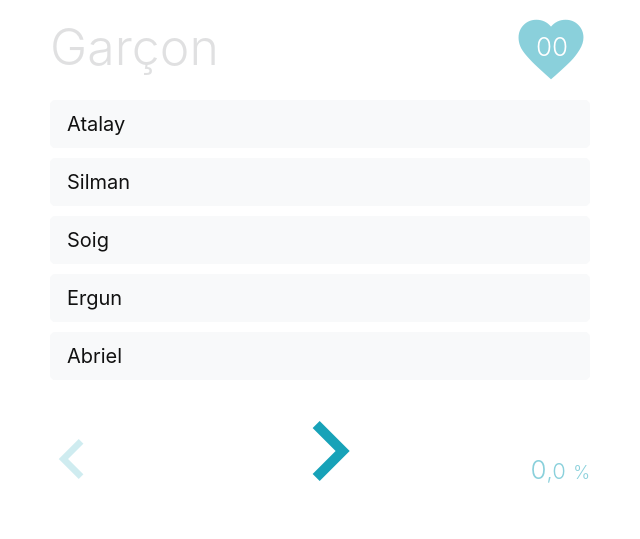
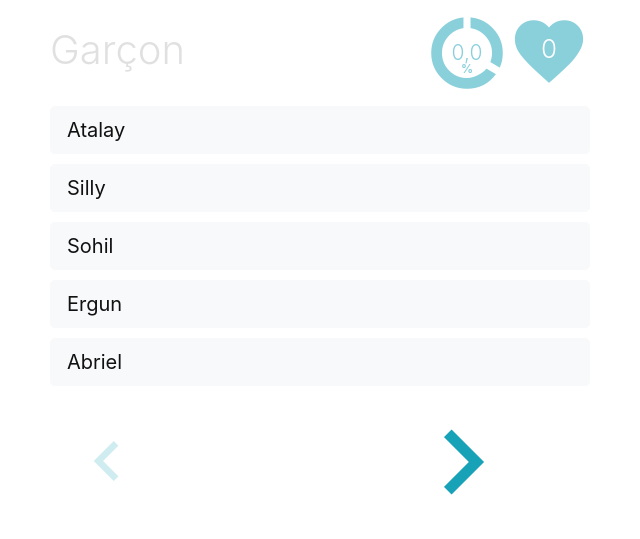
Before and after one commit to wincelau/prenoms, a plain HTML site: page index.html in a window 1280 px wide. Shown: the whole page, without its empty margins (320-960 px from the left). Drawn offline with nearby package versions, Linux system fonts and the light colour scheme.

Commit message:
Mise en forme

```diff
--- a/app.js
+++ b/app.js
@@ -91,12 +91,10 @@ var updatePanier = function() {
         nbFavoris++;
     }
 
-    $('#panier').html((nbFavoris+"").padStart(2, "0"));
+    $('#panier').html((nbFavoris));
 }
 
 var nouvelleListe = function() {
-    var listeATirer = [];
-
     $('#liste_prenoms .liste_prenoms_item').each(function() {
         prenoms_presentes.push($(this).attr('data-prenom'));
     });
@@ -105,22 +103,18 @@ var nouvelleListe = function() {
 
     $('#liste_prenoms .liste_prenoms_item').addClass('disabled');
 
-    for (i in prenoms) {
-        var prenom = prenoms[i];
-        var nb_exemplaire = 1;
+    var listeATirer = prenoms.filter(function(prenom) {
 
-        for (j = 1; j <= nb_exemplaire; j++) {
-            listeATirer.push(prenom);
-        }
-    }
+        return prenoms_presentes.indexOf(prenom) === -1;
+    });
+
     $('#liste_prenoms').html(null);
     for (i = 1; i <= nb_prenoms_propose; i++) {
         setPrenomsInListe(listeATirer);
     }
     var pourcentage = (prenoms_presentes.length * 100 / prenoms.length);
 
-    $('#progression_integer').html((Math.trunc(pourcentage)+""));
-    $('#progression_decimal').html(","+(pourcentage.toFixed(1)+"").split(".")[1]);
+    $('#progression').html(pourcentage.toFixed(1).replace(".", ","));
 }
 
 var setPrenomsInListe = function(listeATirer) {
@@ -130,30 +124,13 @@ var setPrenomsInListe = function(listeATirer) {
         return;
     }
 
-    var indexSearch = listeATirer.indexOf(prenom);
-    while(indexSearch !== -1) {
-        listeATirer.splice(indexSearch, 1);
-        indexSearch = listeATirer.indexOf(prenom);
-    };
-
-    var point = null;
-    if(choisi[prenom] || choisi[prenom] === 0) {
-        point = choisi[prenom];
-    }
-    /*var couleur = "info";
-    if(point > 0) {
-        couleur = "success";
-    }
-    if(point < 0) {
-        couleur = "danger";
-    }*/
-
+    var isFavoris = (favoris[prenom]) ? true : false;
     var element = $("<a href='javascript:void(0)' style='margin-bottom: 10px;' class='btn btn-block btn-lg btn-light liste_prenoms_item text-left'></a>");
     element.attr('data-prenom', prenom);
-    element.html(prenom);
-    if(point !== null) {
-        //element.append(" <small class='float-right text-"+couleur+"' style='opacity: 0.5;'>" + point + " point(s)</small>");
+    if(isFavoris) {
+        element.html('<i style="font-size: 30px;" class="material-icons float-right">favorite</i>');
     }
+    element.html(element.html()+prenom);
     $('#liste_prenoms').append(element);
 }
 
--- a/index.html
+++ b/index.html
@@ -13,21 +13,32 @@
     <div class="container lead">
         <div class="row justify-content-md-center">
             <div class="col-sm-12 col-md-8 col-lg-6">
-                <div class="" style="margin-bottom: 20px; margin-top: 10px; height: 70px; position: relative;">
-                    <span id="panier_container" style="position: absolute; right: 0; opacity: 0.5;"><span style="position: relative; display:inline-block;" class="text-info"><span id="panier" style="position: absolute; top: 17px; left: 24px; font-size: 26px; color: white;">00</span><i style="font-size: 78px;" class="material-icons">favorite</i></span></span>
-                    <span class="text-dark" style="font-size: 50px; opacity: 0.15;">Garçon</span>
+                <div class="" style="margin-bottom: 20px; margin-top: 10px; height: 76px; position: relative;">
+                    <span style="position: absolute; right: 80px; opacity: 0.5;">
+                        <span style="position: relative; display:inline-block;" class="text-info">
+                            <span id="progression" style="position: absolute; top: 27px; left: 0; font-size: 21px; width: 86px; display: inline-block;" class="text-center">0,0</span>
+                            <span style="position: absolute; top: 50px; left: 0; font-size: 12px; font-weight: bold; width: 86px; display: inline-block;" class="text-center">%</span>
+                            <i class="material-icons" style="font-size: 86px;">data_usage</i>
+                        </span>
+                    </span>
+                    <span id="panier_container" style="position: absolute; right: 0; opacity: 0.5;">
+                        <span style="position: relative; display:inline-block;" class="text-info">
+                            <span id="panier" style="position: absolute; top: 19px; left: 0; font-size: 26px; color: white; width: 82px; display: inline-block;" class="text-center">0</span>
+                            <i class="material-icons" style="font-size: 82px;">favorite</i>
+                        </span>
+                    </span>
+                    <span class="text-dark" style="font-size: 40px; opacity: 0.15; padding-top: 10px; display: inline-block;">Garçon</span>
                 </div>
 
                 <div id="liste_prenoms">
                 </div>
 
                 <div style="margin-top: 0;" class="row">
-                    <div class="col-12 text-center">
-                        <a href="" style="opacity: 0.2; margin-top: 20px; margin-left: -35px; display: block;" class="btn btn-lg btn-link text-info float-left"><i class="material-icons" style="font-size: 80px;">chevron_left</i></a>
-                        <div class="float-right text-info" style="opacity: 0.5; margin-top: 60px; padding-right: 10px; position: relative; display: inline-block; padding: 0;">
-                            <span id="progression" style="font-size: 26px; display: inline-block; padding-bottom: 0; "><span id="progression_integer">00</span><span id="progression_decimal" style="font-size: 22px;">,00</span> <span style="font-size: 18px;">%</span></span>
-                        </div>
-                        <a id="btn_suivant" href="javascript:void(0)" style="padding: 0;" class="btn btn-lg btn-link text-info rounded-circle"><i class="material-icons" style="font-size: 120px;">chevron_right</i></a>
+                    <div class="col-6 text-center">
+                        <a href="" style="opacity: 0.2; margin-top: 16px;" class="btn btn-lg btn-link text-info float-left"><i class="material-icons" style="font-size: 80px;">chevron_left</i></a>
+                    </div>
+                    <div class="col-6 text-center">
+                        <a id="btn_suivant" href="javascript:void(0)" style="padding: 0; margin: 0" class="btn btn-lg btn-link text-info rounded-circle"><i class="material-icons" style="font-size: 130px;">chevron_right</i></a>
                     </div>
                 </div>
             </div>
@@ -38,6 +49,6 @@
     <script src="https://cdnjs.cloudflare.com/ajax/libs/popper.js/1.11.0/umd/popper.min.js"></script>
     <script src="https://maxcdn.bootstrapcdn.com/bootstrap/4.0.0-beta/js/bootstrap.min.js"></script>
     <script src="papaparse.min.js"></script>
-    <script src="app.js?201710071847"></script>
+    <script src="app.js?20171008218"></script>
   </body>
 </html>
```
